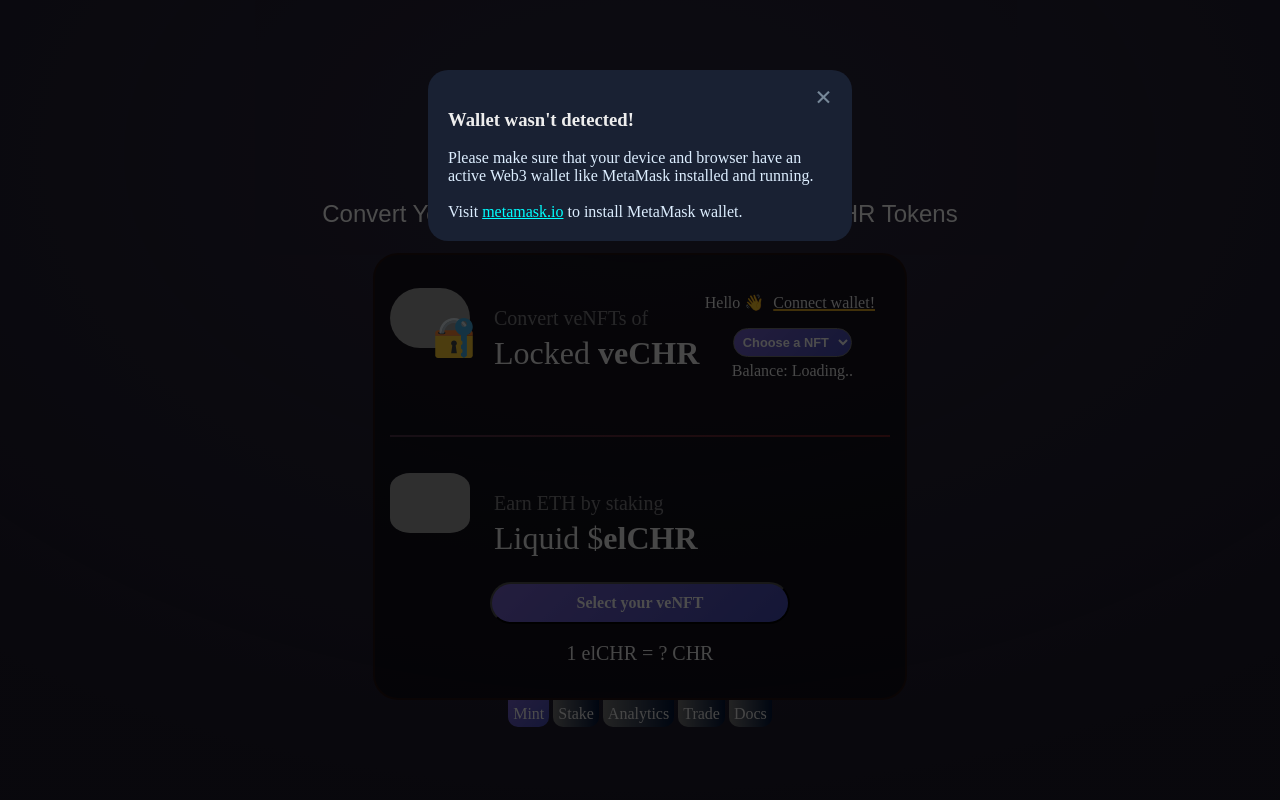
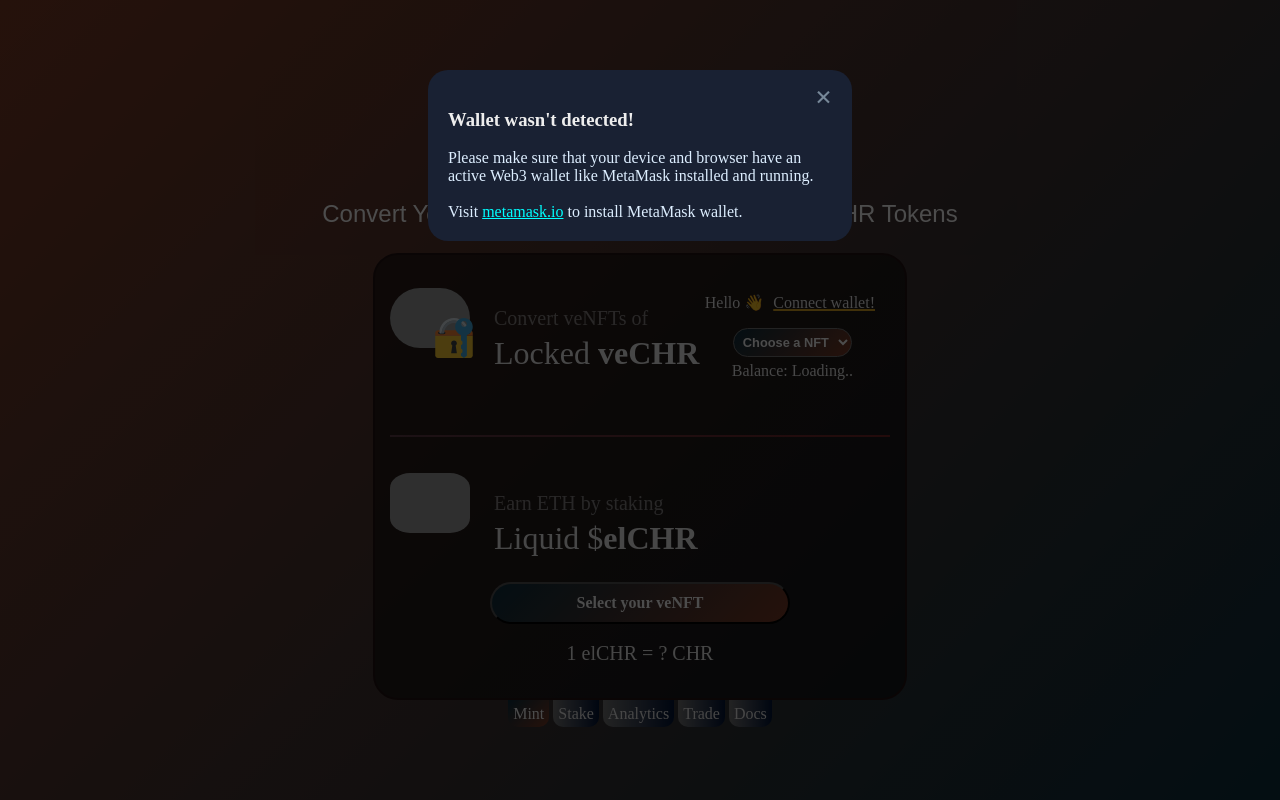
Before and after one commit to eliteness/el-chronos, a plain HTML site: page docs/index.html in a window 1280 px wide. Shown: the top 800 px of the page. Drawn offline with Linux system fonts and the light colour scheme; grey boxes are pictures that could not be loaded; a script that the page names is missing; a web font is replaced by a local one.

Commit message:
Update stylesheet to align with Chronos v2
As submitted to Discord

```diff
--- a/docs/e.css
+++ b/docs/e.css
@@ -13,11 +13,11 @@ body {
 	margin:0;
 }
 .equal-gradient {
-	background: -webkit-linear-gradient(315deg,#7963D0 -2.82%,#414BB5 108.06%);
+	background: -webkit-linear-gradient(315deg,#092e3e -2.82%,#873c24 108.06%);
 }
 
 .equal-gradient-white {
-    background: -webkit-linear-gradient(315deg,#7963D0 -2.82%,#414BB5 108.06%) !important;
+    background: -webkit-linear-gradient(315deg,#092e3e -2.82%,#873c24 108.06%) !important;
     color: white !important;
 	font-family: ;
 }
@@ -32,7 +32,7 @@ body {
 	background-position:;
 	background-size: 100% 100%;
 	background-blend-mode:  normal;*/
-	background:radial-gradient(80.62% 80.62% at 50% 19.38%,#2d283e .01%,rgba(26,23,40,.99) 100%);
+	background:linear-gradient(315deg,#092e3e -2.82%,#873c24 108.06%);  background-size: 100%;
 	background-size: 100%;
 	background-attachment: fixed;
 	color:#fff;
@@ -66,7 +66,7 @@ h1, h2 {
 }
 
 h1 span, h2 span {
-	background: -webkit-linear-gradient(top, #7963D0, #414BB5);
+	background: -webkit-linear-gradient(top, #488, #f72);
 	-webkit-background-clip: text;
 	-webkit-text-fill-color: transparent;
 }
```
